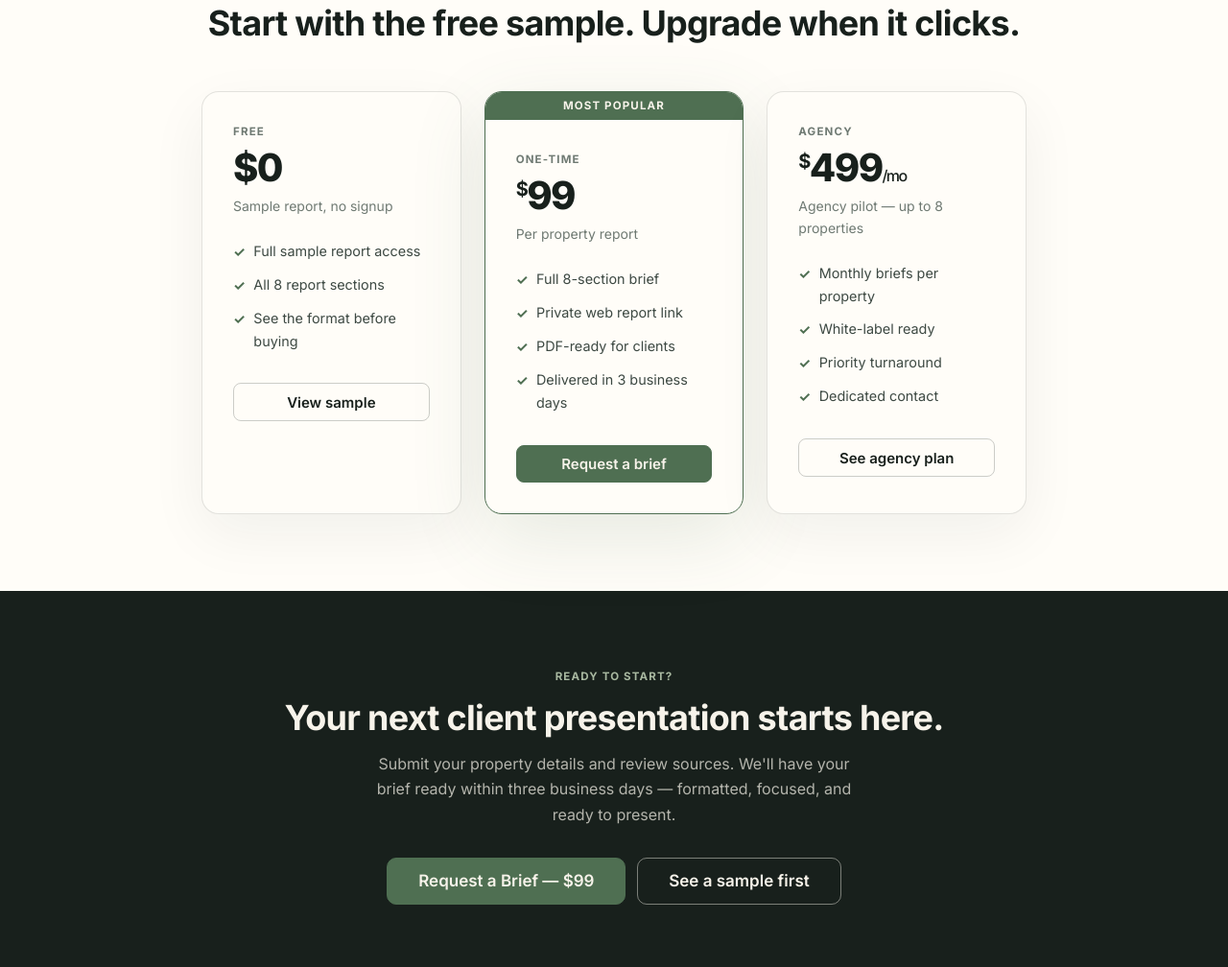
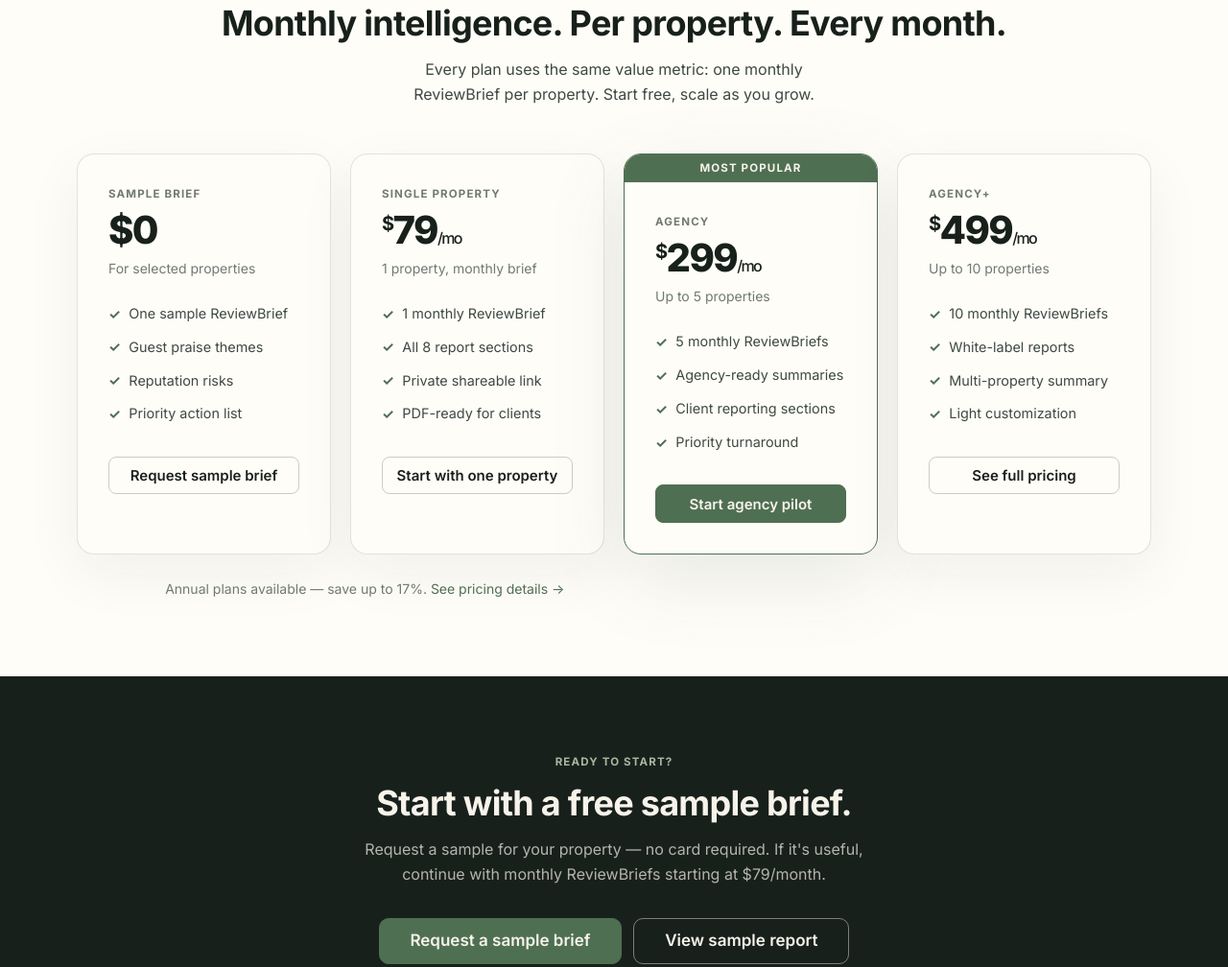
Before and after one commit to mrpolanco/reviewbriefs-site, a plain HTML site: page index.html in a window 1280 px wide. Shown: the part 3120-4128 px from the top of the page at 96% size. Drawn offline with Linux system fonts and the light colour scheme; a script that the page names is missing.

Commit message:
Sync homepage pricing preview with new 4-tier structure
- Sample Brief / Single $79 / Agency $299 / Agency+ $499
- Remove one-time $99 tier
- Update bottom CTA copy and remove $99 reference

Co-Authored-By: Claude Sonnet 4.6 <noreply@anthropic.com>

```diff
--- a/index.html
+++ b/index.html
@@ -294,74 +294,87 @@
     <div class="container">
       <div class="text-center mb-6">
         <div class="label mb-2">Pricing</div>
-        <h2>Start with the free sample. Upgrade when it clicks.</h2>
+        <h2>Monthly intelligence. Per property. Every month.</h2>
+        <p style="color:var(--rb-ink-soft); max-width:48ch; margin:0.75rem auto 0;">Every plan uses the same value metric: one monthly ReviewBrief per property. Start free, scale as you grow.</p>
       </div>
-      <div style="display:grid; grid-template-columns:repeat(3,1fr); gap:1.5rem; max-width:860px; margin:0 auto;">
+      <div style="display:grid; grid-template-columns:repeat(4,1fr); gap:1.25rem; margin:0 auto;">
 
         <div class="pricing-card">
           <div class="pricing-card__body">
-            <div class="label">Free</div>
+            <div class="label">Sample Brief</div>
             <div class="pricing-card__price">$0</div>
-            <div class="pricing-card__period">Sample report, no signup</div>
+            <div class="pricing-card__period">For selected properties</div>
             <ul class="pricing-card__features">
-              <li>Full sample report access</li>
-              <li>All 8 report sections</li>
-              <li>See the format before buying</li>
+              <li>One sample ReviewBrief</li>
+              <li>Guest praise themes</li>
+              <li>Reputation risks</li>
+              <li>Priority action list</li>
             </ul>
-            <a href="reports/sample-boutique-hotel/" class="btn btn-secondary" style="width:100%; justify-content:center;">View sample</a>
-          </div>
-        </div>
-
-        <div class="pricing-card pricing-card--featured">
-          <div class="pricing-card__tag">Most popular</div>
-          <div class="pricing-card__body">
-            <div class="label">One-Time</div>
-            <div class="pricing-card__price"><sup>$</sup>99</div>
-            <div class="pricing-card__period">Per property report</div>
-            <ul class="pricing-card__features">
-              <li>Full 8-section brief</li>
-              <li>Private web report link</li>
-              <li>PDF-ready for clients</li>
-              <li>Delivered in 3 business days</li>
-            </ul>
-            <a href="request-report.html" class="btn btn-primary" style="width:100%; justify-content:center;">Request a brief</a>
+            <button data-tally-open="gDkKaO" data-tally-emoji-text="👋" data-tally-emoji-animation="wave" class="btn btn-secondary" style="width:100%; justify-content:center;">Request sample brief</button>
           </div>
         </div>
 
         <div class="pricing-card">
           <div class="pricing-card__body">
+            <div class="label">Single Property</div>
+            <div class="pricing-card__price"><sup>$</sup>79<span style="font-size:1rem;font-weight:500;">/mo</span></div>
+            <div class="pricing-card__period">1 property, monthly brief</div>
+            <ul class="pricing-card__features">
+              <li>1 monthly ReviewBrief</li>
+              <li>All 8 report sections</li>
+              <li>Private shareable link</li>
+              <li>PDF-ready for clients</li>
+            </ul>
+            <button data-tally-open="gDkKaO" data-tally-emoji-text="👋" data-tally-emoji-animation="wave" class="btn btn-secondary" style="width:100%; justify-content:center;">Start with one property</button>
+          </div>
+        </div>
+
+        <div class="pricing-card pricing-card--featured">
+          <div class="pricing-card__tag">Most Popular</div>
+          <div class="pricing-card__body">
             <div class="label">Agency</div>
+            <div class="pricing-card__price"><sup>$</sup>299<span style="font-size:1rem;font-weight:500;">/mo</span></div>
+            <div class="pricing-card__period">Up to 5 properties</div>
+            <ul class="pricing-card__features">
+              <li>5 monthly ReviewBriefs</li>
+              <li>Agency-ready summaries</li>
+              <li>Client reporting sections</li>
+              <li>Priority turnaround</li>
+            </ul>
+            <button data-tally-open="gDkKaO" data-tally-emoji-text="👋" data-tally-emoji-animation="wave" class="btn btn-primary" style="width:100%; justify-content:center;">Start agency pilot</button>
+          </div>
+        </div>
+
+        <div class="pricing-card">
+          <div class="pricing-card__body">
+            <div class="label">Agency+</div>
             <div class="pricing-card__price"><sup>$</sup>499<span style="font-size:1rem;font-weight:500;">/mo</span></div>
-            <div class="pricing-card__period">Agency pilot — up to 8 properties</div>
+            <div class="pricing-card__period">Up to 10 properties</div>
             <ul class="pricing-card__features">
-              <li>Monthly briefs per property</li>
-              <li>White-label ready</li>
-              <li>Priority turnaround</li>
-              <li>Dedicated contact</li>
+              <li>10 monthly ReviewBriefs</li>
+              <li>White-label reports</li>
+              <li>Multi-property summary</li>
+              <li>Light customization</li>
             </ul>
-            <a href="pricing.html" class="btn btn-secondary" style="width:100%; justify-content:center;">See agency plan</a>
+            <a href="pricing.html" class="btn btn-secondary" style="width:100%; justify-content:center;">See full pricing</a>
           </div>
         </div>
 
       </div>
+      <p style="text-align:center; margin-top:1.5rem; font-size:0.875rem; color:var(--rb-muted);">Annual plans available — save up to 17%. <a href="pricing.html" style="color:var(--rb-moss);">See pricing details →</a></p>
     </div>
   </section>
-  <style>
-    @media (max-width:640px) {
-      #pricing-preview-grid { grid-template-columns:1fr !important; }
-    }
-  </style>
   <!-- end component: pricing-preview -->
 
   <!-- component: cta-section -->
   <section class="cta-section no-print">
     <div class="container">
       <div class="label" style="color:var(--rb-sage); margin-bottom:0.75rem;">Ready to start?</div>
-      <h2>Your next client presentation starts here.</h2>
-      <p>Submit your property details and review sources. We'll have your brief ready within three business days — formatted, focused, and ready to present.</p>
+      <h2>Start with a free sample brief.</h2>
+      <p>Request a sample for your property — no card required. If it's useful, continue with monthly ReviewBriefs starting at $79/month.</p>
       <div style="display:flex; flex-wrap:wrap; gap:0.75rem; justify-content:center;">
-        <button data-tally-open="gDkKaO" data-tally-emoji-text="👋" data-tally-emoji-animation="wave" class="btn btn-primary btn-lg">Request a Brief — $99</button>
-        <a href="reports/sample-boutique-hotel/" class="btn btn-ghost-light btn-lg">See a sample first</a>
+        <button data-tally-open="gDkKaO" data-tally-emoji-text="👋" data-tally-emoji-animation="wave" class="btn btn-primary btn-lg">Request a sample brief</button>
+        <a href="reports/sample-boutique-hotel/" class="btn btn-ghost-light btn-lg">View sample report</a>
       </div>
     </div>
   </section>
```
